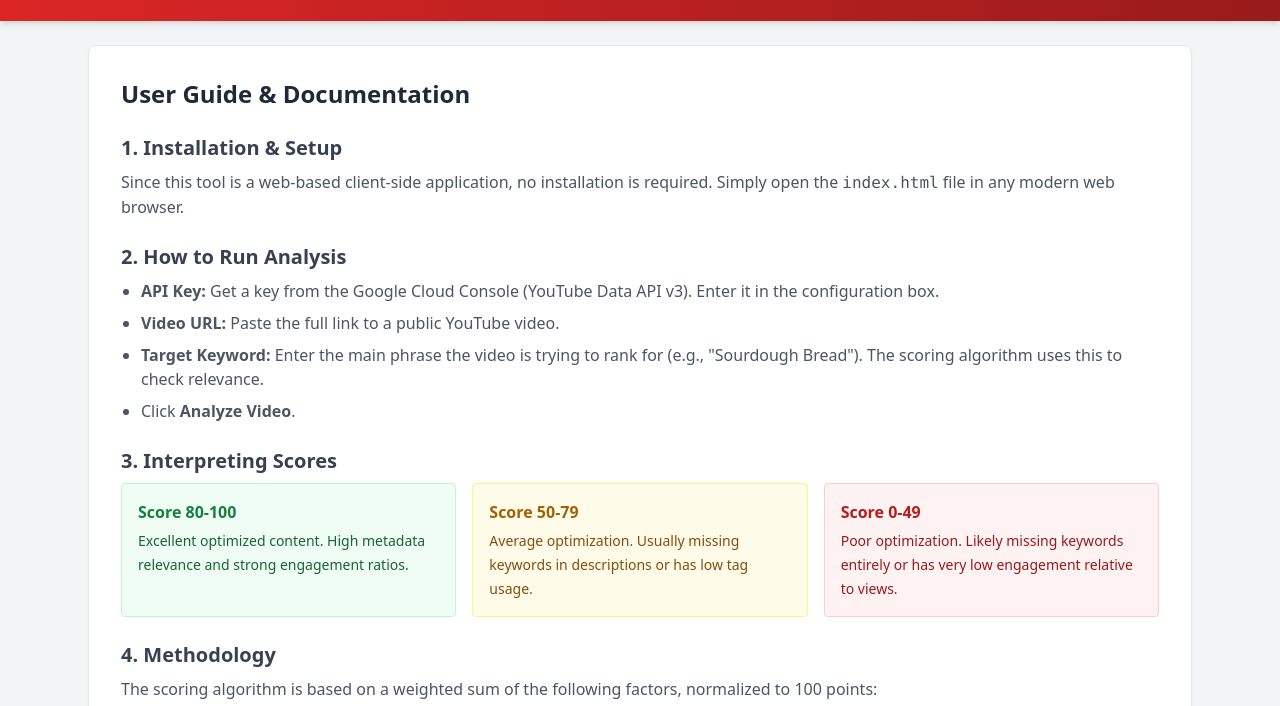
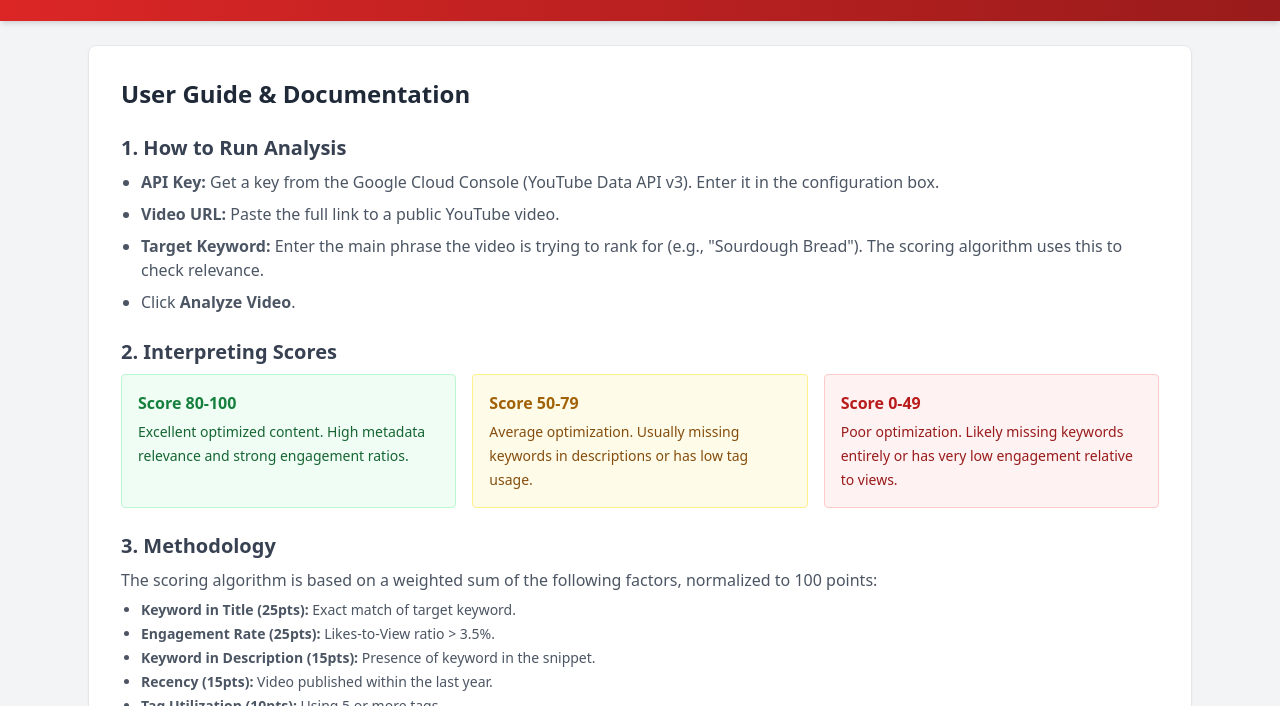
Before and after one commit to ryanmend/Youtube-SEO-Analyzer, a plain HTML site: page index.html in a window 1280 px wide. Both pictures are taken after a click on the button "User Guide". Shown: the part 79-785 px from the top of the page. Drawn offline with nearby package versions, Linux system fonts and the light colour scheme.

Commit message:
Update index.html

```diff
--- a/index.html
+++ b/index.html
@@ -195,13 +195,7 @@
                 <section class="bg-white p-8 rounded-lg shadow-sm border border-gray-200 prose max-w-none">
                     <h2 class="text-2xl font-bold text-gray-800 mb-4">User Guide & Documentation</h2>
 
-                    <h3 class="text-xl font-bold text-gray-700 mt-6 mb-2">1. Installation & Setup</h3>
-                    <p class="text-gray-600 mb-4">
-                        Since this tool is a web-based client-side application, no installation is required.
-                        Simply open the <code>index.html</code> file in any modern web browser.
-                    </p>
-
-                    <h3 class="text-xl font-bold text-gray-700 mt-6 mb-2">2. How to Run Analysis</h3>
+                    <h3 class="text-xl font-bold text-gray-700 mt-6 mb-2">1. How to Run Analysis</h3>
                     <ul class="list-disc pl-5 text-gray-600 space-y-2 mb-4">
                         <li><strong>API Key:</strong> Get a key from the Google Cloud Console (YouTube Data API v3). Enter it in the configuration box.</li>
                         <li><strong>Video URL:</strong> Paste the full link to a public YouTube video.</li>
@@ -209,7 +203,7 @@
                         <li>Click <strong>Analyze Video</strong>.</li>
                     </ul>
 
-                    <h3 class="text-xl font-bold text-gray-700 mt-6 mb-2">3. Interpreting Scores</h3>
+                    <h3 class="text-xl font-bold text-gray-700 mt-6 mb-2">2. Interpreting Scores</h3>
                     <div class="grid md:grid-cols-3 gap-4 mb-6">
                         <div class="p-4 bg-green-50 border border-green-200 rounded">
                             <strong class="text-green-700 block mb-1">Score 80-100</strong>
@@ -225,7 +219,7 @@
                         </div>
                     </div>
 
-                    <h3 class="text-xl font-bold text-gray-700 mt-6 mb-2">4. Methodology</h3>
+                    <h3 class="text-xl font-bold text-gray-700 mt-6 mb-2">3. Methodology</h3>
                     <p class="text-gray-600 mb-2">
                         The scoring algorithm is based on a weighted sum of the following factors, normalized to 100 points:
                     </p>
```
